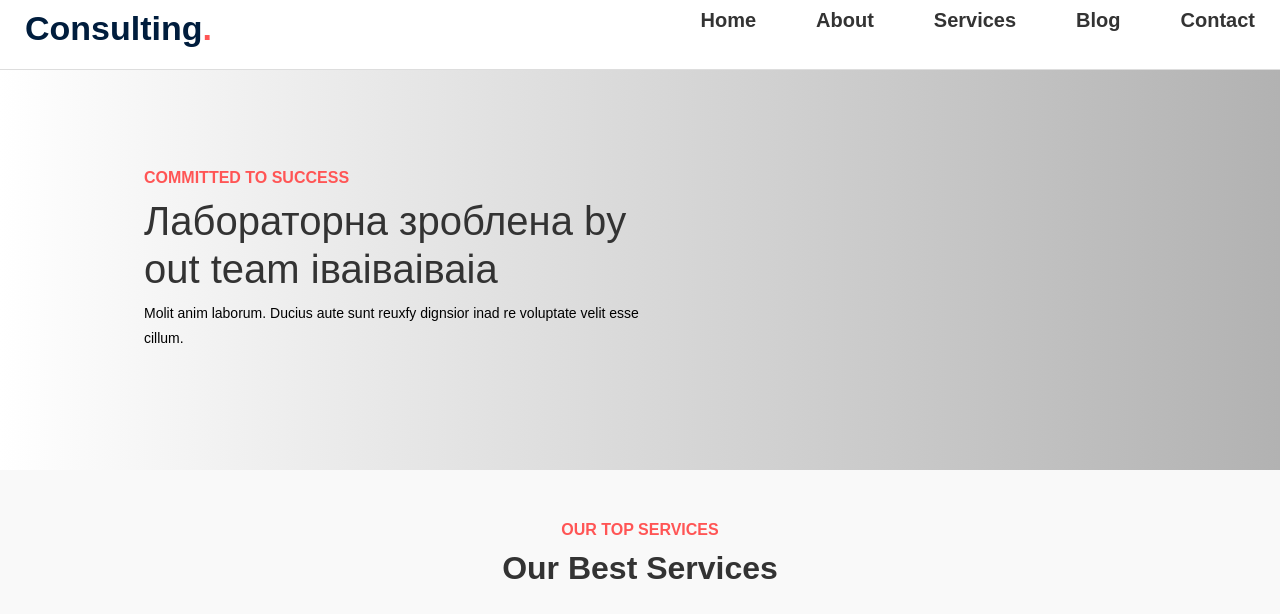
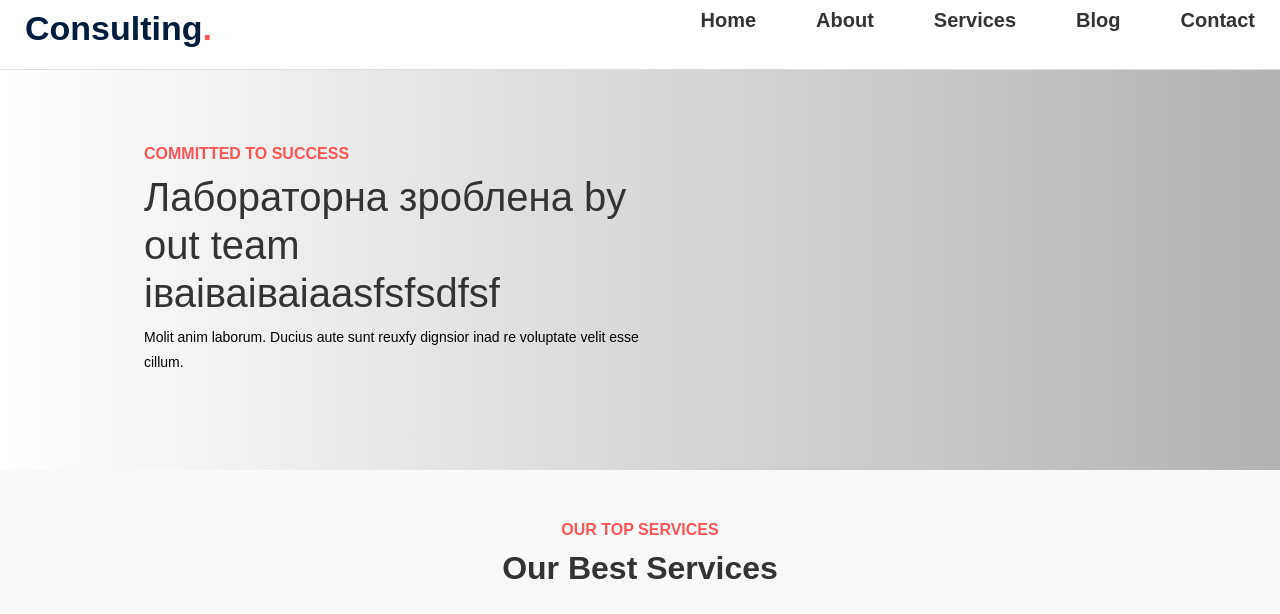
Before and after one commit to vv0loshyn/iit_labs, a plain HTML site: page index.html in a window 1280 px wide. Shown: the part 73-687 px from the top of the page. Drawn offline with nearby package versions, Linux system fonts and the light colour scheme.

Commit message:
change index

```diff
--- a/index.html
+++ b/index.html
@@ -52,7 +52,7 @@
 			<div class="hero-content">
 				<div class="text-content">
 					<h4 class="sub-title">COMMITTED TO SUCCESS</h4>
-					<h1>Лабораторна зроблена by out team іваіваіваіа</h1>
+					<h1>Лабораторна зроблена by out team іваіваіваіаasfsfsdfsf</h1>
 					<p class="description" style="color: black">
 						Molit anim laborum. Ducius aute sunt reuxfy dignsior inad re voluptate velit esse cillum.
 					</p>
```
